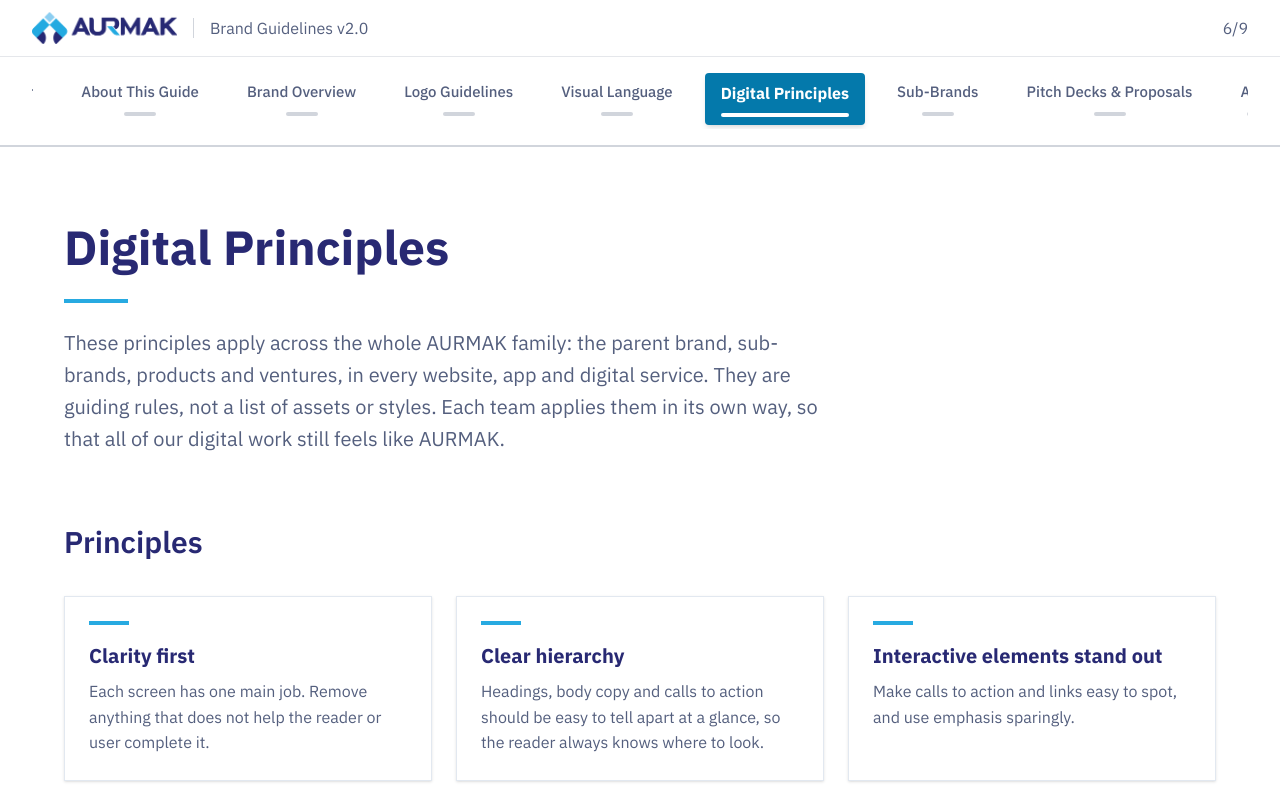
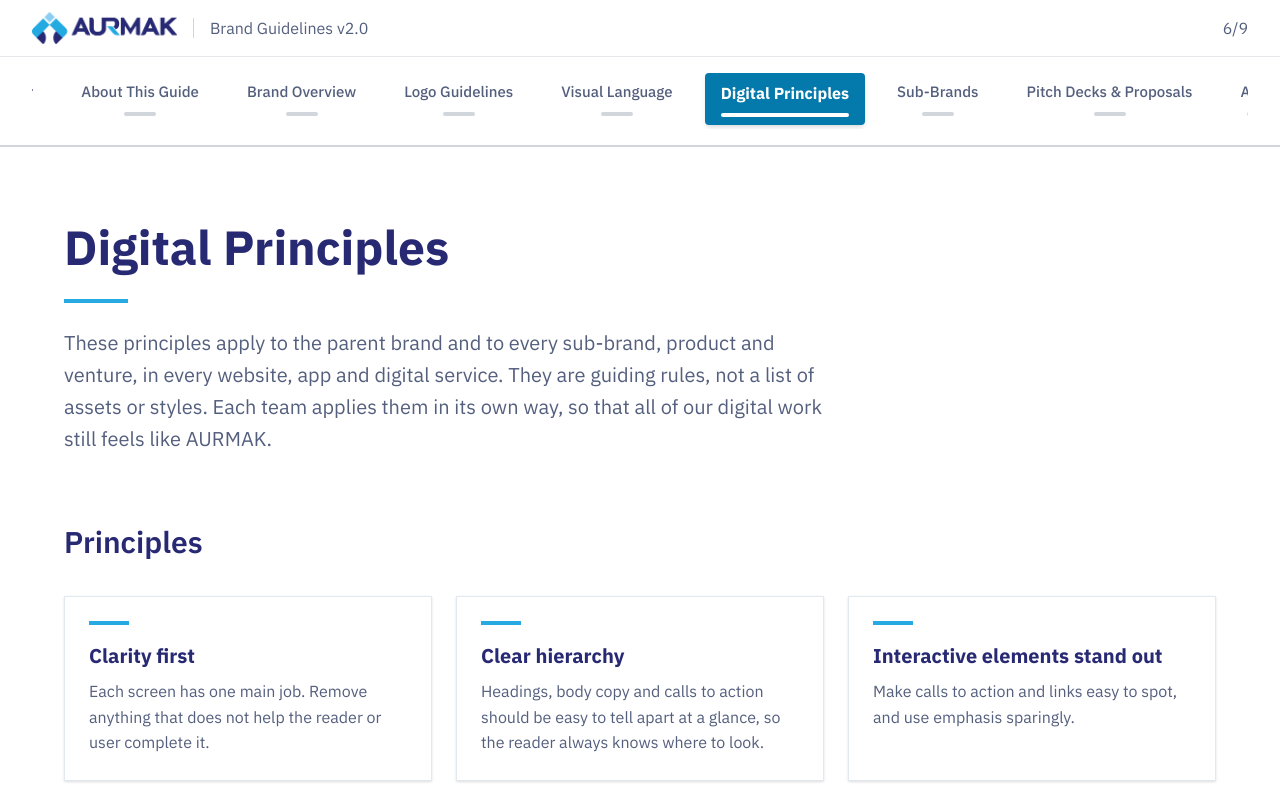
Before and after one commit to Aurmak/Aurmak-Brand-Identity, a React (Vite) app: page / in a window 1280 px wide. Both pictures are taken after a click on the tab "Digital Principles". Shown: the top 800 px of the page. Built offline with nearby package versions, Linux system fonts and the light colour scheme.

Commit message:
Name sub-brands in Digital Principles
Say the principles apply to the parent brand and every sub-brand, product
and venture. Point to the Sub-Brands section for each sub-brand's own look,
rather than repeating its rules.

```diff
--- a/src/app/components/DigitalPrinciples.tsx
+++ b/src/app/components/DigitalPrinciples.tsx
@@ -47,9 +47,9 @@ export function DigitalPrinciples() {
           </h1>
           <div className="mb-6 mt-4 h-1 w-16 bg-[#27AAE1]"></div>
           <p className="text-[#545F7E]" style={{ fontSize: '20px', lineHeight: '1.6', maxWidth: '48rem' }}>
-            These principles apply across the whole AURMAK family: the parent brand, sub-brands, products and ventures,
-            in every website, app and digital service. They are guiding rules, not a list of assets or styles. Each team
-            applies them in its own way, so that all of our digital work still feels like AURMAK.
+            These principles apply to the parent brand and to every sub-brand, product and venture, in every website,
+            app and digital service. They are guiding rules, not a list of assets or styles. Each team applies them in
+            its own way, so that all of our digital work still feels like AURMAK.
           </p>
         </div>
 
@@ -83,6 +83,7 @@ export function DigitalPrinciples() {
                 <li>• Component shapes, sizes and states</li>
                 <li>• Exact type sizes for each screen</li>
                 <li>• Animation details and page transitions</li>
+                <li>• A sub-brand's own look, within these principles (see Sub-Brands)</li>
               </ul>
             </div>
           </div>
```
Also changed, not shown: 1 other file (tests, documents, lock files or other folders).
